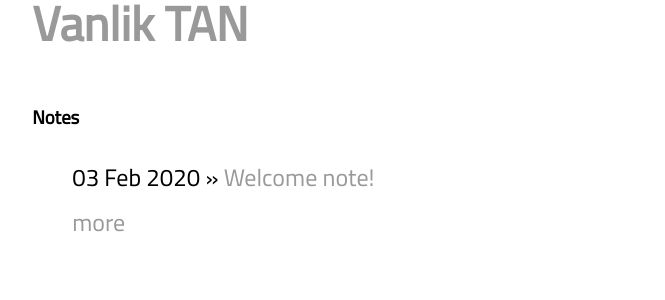
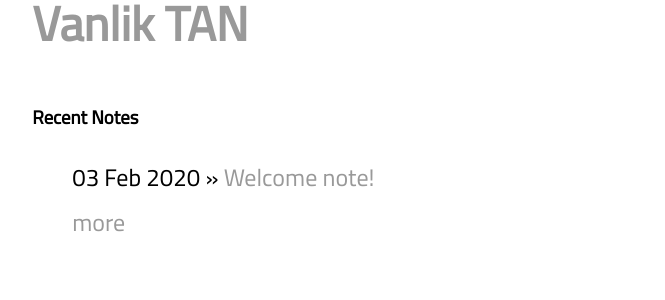
Before and after one commit to Vanlik/v-lik, a Jekyll site: the page built from index.html, in a window 1280 px wide. Shown: the part 144-444 px from the top of the page, without its empty margins (307-972 px from the left). Built offline with Jekyll 4.4.1, drawn with Linux system fonts in a browser that asks for light colours.

Commit message:
Update index.html

```diff
--- a/index.html
+++ b/index.html
@@ -8,7 +8,7 @@ title: Vanlik TAN
 <div class="blurb">
   <h1><a href="{{ site.url }}">Vanlik TAN</a></h1>
 </div>
-<h3> Notes </h3>
+<h3> Recent Notes </h3>
 <ul class="posts">
   {% for post in site.posts limit: 5 %}
   <li><span>{{ post.date | date_to_string }}</span> &raquo; <a href="{{ post.url }}" title="{{ post.title}}">{{ post.title }}</a></li>
```
